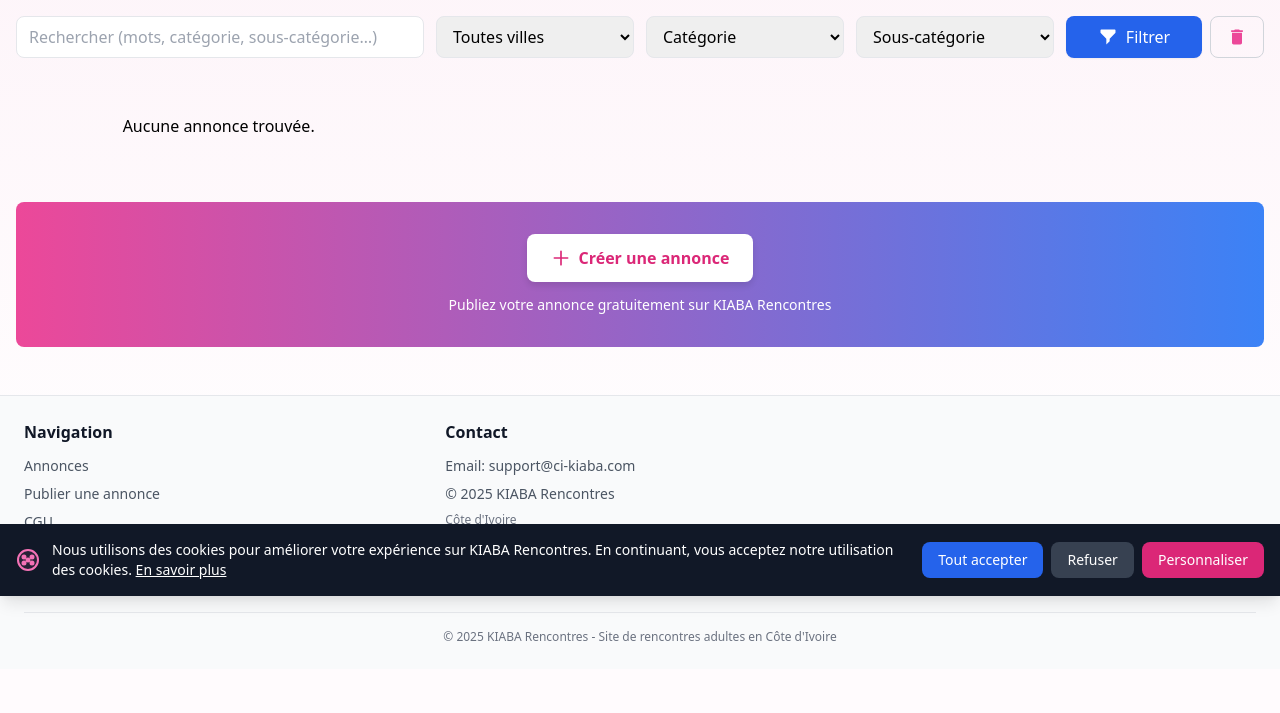
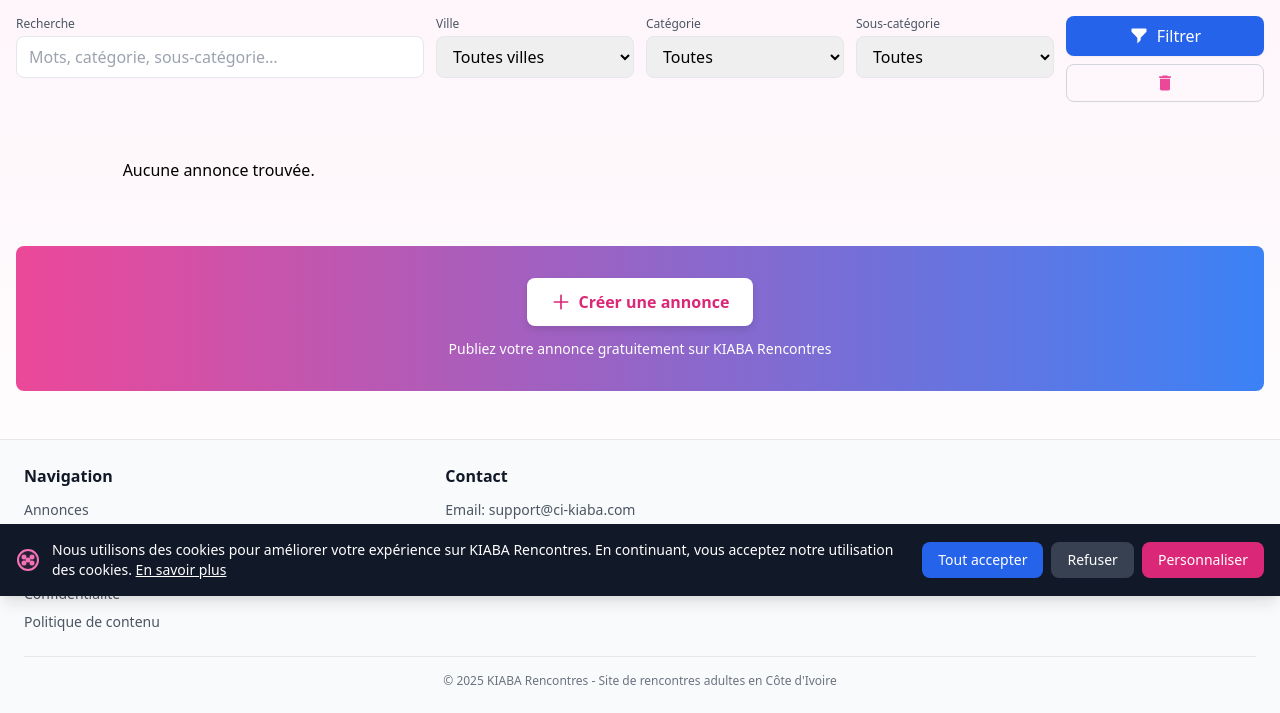
Before and after one commit to Chaka06/habiko-django, a Django app: template templates/ads/list.html in a window 1280 px wide. Shown: the part 204-917 px from the top of the page. Before the commit the page ends 845 px from the top, so only its background shows below. Run offline with Django 3.2, Linux system fonts and the light colour scheme; the template is opened without the code that fills it, so the values that code supplies are empty; some libraries are stand-ins or nearby versions.

Commit message:
fix: sous-catégories toujours affichées (publier/éditer), labels Ville/Catégorie/Sous-catégorie en recherche
Co-authored-by: Cursor <cursoragent@cursor.com>

```diff
--- a/templates/ads/list.html
+++ b/templates/ads/list.html
@@ -148,28 +148,38 @@
 <section class="mb-4 md:mb-6">
   <form id="adsSearchForm" class="grid grid-cols-2 md:grid-cols-6 gap-2 md:gap-3" method="get">
     <div class="col-span-2 md:col-span-2 relative">
-      <input id="searchInput" name="q" type="text" placeholder="Rechercher (mots, catégorie, sous-catégorie…)" class="w-full border rounded-lg px-3 py-2" value="{{ request.GET.q }}" autocomplete="off">
+      <label for="searchInput" class="block text-xs font-medium text-gray-600 mb-1">Recherche</label>
+      <input id="searchInput" name="q" type="text" placeholder="Mots, catégorie, sous-catégorie…" class="w-full border rounded-lg px-3 py-2" value="{{ request.GET.q }}" autocomplete="off">
       <div id="searchSuggestions" class="absolute left-0 right-0 top-full mt-1 bg-white border border-gray-200 rounded-lg shadow-lg z-20 max-h-60 overflow-auto hidden"></div>
     </div>
-    <select name="city" class="col-span-1 border rounded-lg px-3 py-2" aria-label="Ville">
+    <div>
+      <label for="ads-filter-city" class="block text-xs font-medium text-gray-600 mb-1">Ville</label>
+      <select id="ads-filter-city" name="city" class="w-full border rounded-lg px-3 py-2">
         <option value="">Toutes villes</option>
         {% for c in cities %}
           <option value="{{ c.slug }}" {% if request.GET.city == c.slug %}selected{% endif %}>{{ c.name }}</option>
         {% endfor %}
       </select>
-    <select name="category" class="col-span-1 border rounded-lg px-3 py-2" aria-label="Catégorie">
-      <option value="">Catégorie</option>
+    </div>
+    <div>
+      <label for="ads-filter-category" class="block text-xs font-medium text-gray-600 mb-1">Catégorie</label>
+      <select id="ads-filter-category" name="category" class="w-full border rounded-lg px-3 py-2">
+        <option value="">Toutes</option>
         {% for value, label in category_choices %}
           <option value="{{ value }}" {% if request.GET.category == value %}selected{% endif %}>{{ label }}</option>
         {% endfor %}
       </select>
-    <select name="subcategory" class="col-span-1 border rounded-lg px-3 py-2" aria-label="Sous-catégorie">
-      <option value="">Sous-catégorie</option>
+    </div>
+    <div>
+      <label for="ads-filter-subcategory" class="block text-xs font-medium text-gray-600 mb-1">Sous-catégorie</label>
+      <select id="ads-filter-subcategory" name="subcategory" class="w-full border rounded-lg px-3 py-2">
+        <option value="">Toutes</option>
         {% for sub in subcategory_choices %}
           <option value="{{ sub }}" {% if selected_subcategory == sub %}selected{% endif %}>{{ sub }}</option>
         {% endfor %}
       </select>
-    <div class="col-span-2 md:col-span-1 flex gap-2">
+    </div>
+    <div class="col-span-2 md:col-span-1 flex flex-col justify-end gap-2">
       <button type="submit" class="flex-1 bg-blue-600 text-white px-4 py-2 rounded-lg font-medium hover:bg-blue-700 transition shadow-sm inline-flex items-center justify-center gap-2">
         <svg xmlns="http://www.w3.org/2000/svg" viewBox="0 0 24 24" class="h-5 w-5" fill="currentColor">
           <path d="M3 4a1 1 0 0 1 1-1h16a1 1 0 0 1 1 1v2.586a1 1 0 0 1-.293.707l-6.414 6.414a1 1 0 0 0-.293.707V17l-4 4v-6.586a1 1 0 0 0-.293-.707L3.293 7.293A1 1 0 0 1 3 6.586V4z"/>
```
Also changed, not shown: ads/forms.py (+9 -23 lines), templates/core/edit_ad.html (+6 -7 lines), templates/core/post.html (+6 -7 lines). Lines whose indentation alone changed are shown as unchanged.
